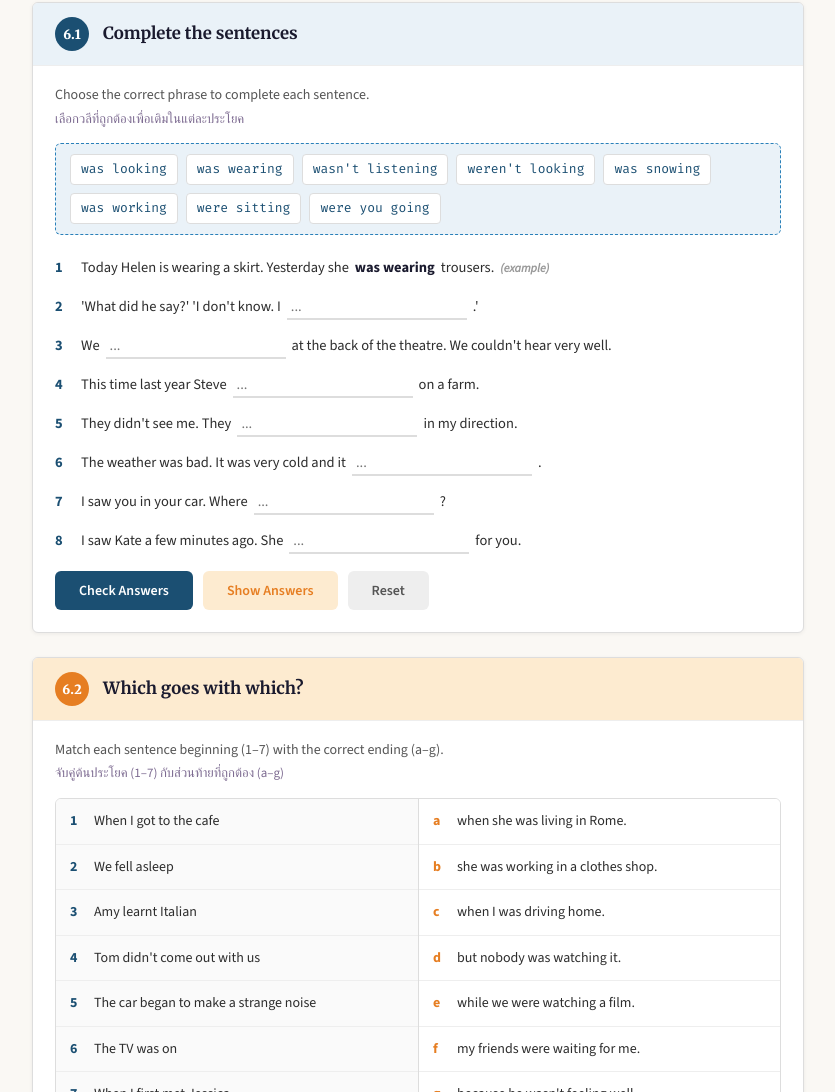
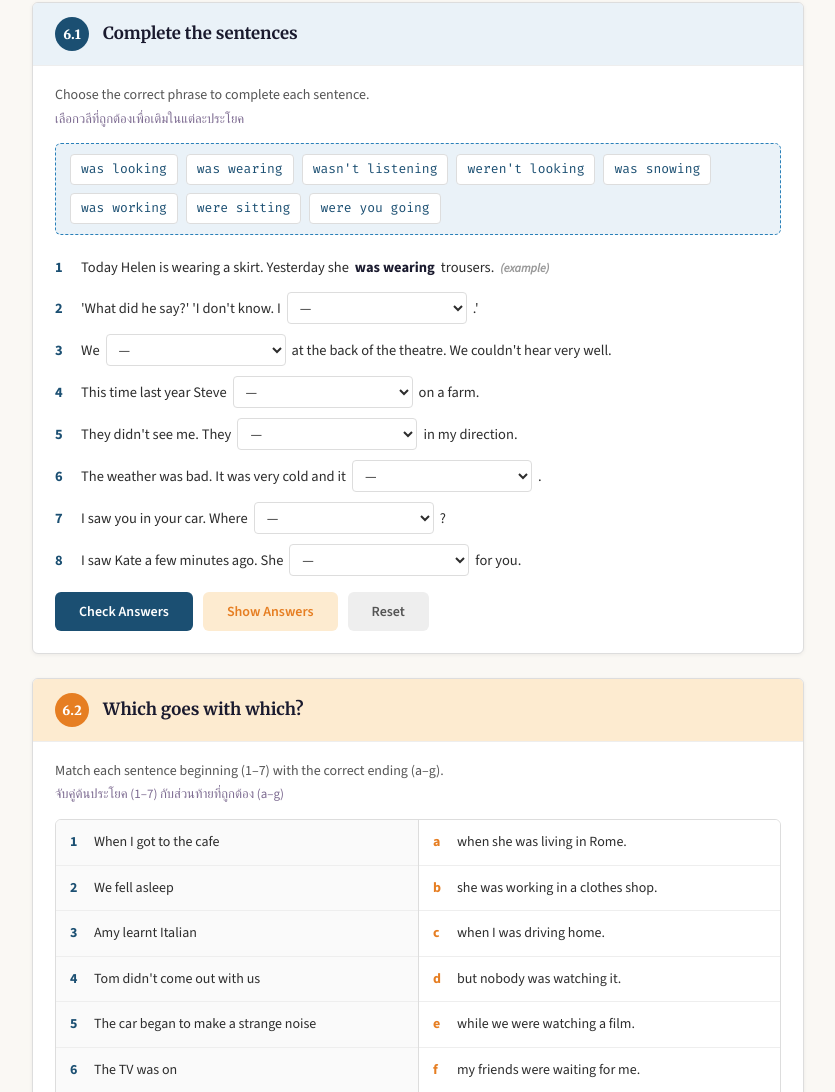
Before and after one commit to log210788/team1, a plain HTML site: page lesson2.html in a window 1280 px wide. Shown: the part 3067-4159 px from the top of the page, without its empty margins (222-1057 px from the left). Drawn offline with nearby package versions, Linux system fonts and the light colour scheme.

Commit message:
Replace text inputs with dropdowns in Exercise 6.1
- Change from typing to selection for better user experience
- Each dropdown contains all 8 word bank options
- Update JavaScript to handle select elements instead of inputs
- Maintain same styling and functionality

```diff
--- a/lesson2.html
+++ b/lesson2.html
@@ -438,29 +438,27 @@
     color: var(--blue);
     min-width: 20px;
   }
-  .fill-row input[type="text"] {
-    border: none;
-    border-bottom: 2px solid var(--border);
-    background: transparent;
+  .fill-row select {
     font-family: 'Source Sans 3', sans-serif;
     font-size: 14.5px;
-    padding: 2px 4px;
-    width: 180px;
+    padding: 4px 8px;
+    border: 1px solid var(--border);
+    border-radius: 4px;
+    background: #fff;
     color: var(--text);
-    transition: border-color 0.2s;
+    cursor: pointer;
+    min-width: 180px;
   }
-  .fill-row input[type="text"]:focus {
+  .fill-row select:focus {
     outline: none;
-    border-bottom-color: var(--blue-light);
+    border-color: var(--blue-light);
   }
-  .fill-row input.correct {
-    border-bottom-color: var(--green);
-    color: var(--green);
+  .fill-row select.correct {
+    border-color: var(--green);
     background: #eafaf1;
   }
-  .fill-row input.incorrect {
-    border-bottom-color: var(--red);
-    color: var(--red);
+  .fill-row select.incorrect {
+    border-color: var(--red);
     background: #fdf2f2;
   }
   .fill-row .answer-reveal {
@@ -578,7 +576,7 @@
     .sec-body { padding: 14px 16px 18px; }
     .match-grid { grid-template-columns: 1fr; }
     .match-col + .match-col { border-left: none; border-top: 1px solid var(--border); }
-    .fill-row input[type="text"] { width: 140px; }
+    .fill-row select { min-width: 140px; }
   }
 </style>
 </head>
@@ -780,31 +778,101 @@
         </div>
         <div class="fill-row">
           <span class="qnum">2</span>
-          'What did he say?' 'I don't know. I <input type="text" data-answer="wasn't listening" placeholder="...">.'<span class="answer-reveal"></span>
+          'What did he say?' 'I don't know. I <select data-answer="wasn't listening">
+            <option value="">—</option>
+            <option value="was looking">was looking</option>
+            <option value="was wearing">was wearing</option>
+            <option value="wasn't listening">wasn't listening</option>
+            <option value="weren't looking">weren't looking</option>
+            <option value="was snowing">was snowing</option>
+            <option value="was working">was working</option>
+            <option value="were sitting">were sitting</option>
+            <option value="were you going">were you going</option>
+          </select>.'<span class="answer-reveal"></span>
         </div>
         <div class="fill-row">
           <span class="qnum">3</span>
-          We <input type="text" data-answer="were sitting" placeholder="..."> at the back of the theatre. We couldn't hear very well.<span class="answer-reveal"></span>
+          We <select data-answer="were sitting">
+            <option value="">—</option>
+            <option value="was looking">was looking</option>
+            <option value="was wearing">was wearing</option>
+            <option value="wasn't listening">wasn't listening</option>
+            <option value="weren't looking">weren't looking</option>
+            <option value="was snowing">was snowing</option>
+            <option value="was working">was working</option>
+            <option value="were sitting">were sitting</option>
+            <option value="were you going">were you going</option>
+          </select> at the back of the theatre. We couldn't hear very well.<span class="answer-reveal"></span>
         </div>
         <div class="fill-row">
           <span class="qnum">4</span>
-          This time last year Steve <input type="text" data-answer="was working" placeholder="..."> on a farm.<span class="answer-reveal"></span>
+          This time last year Steve <select data-answer="was working">
+            <option value="">—</option>
+            <option value="was looking">was looking</option>
+            <option value="was wearing">was wearing</option>
+            <option value="wasn't listening">wasn't listening</option>
+            <option value="weren't looking">weren't looking</option>
+            <option value="was snowing">was snowing</option>
+            <option value="was working">was working</option>
+            <option value="were sitting">were sitting</option>
+            <option value="were you going">were you going</option>
+          </select> on a farm.<span class="answer-reveal"></span>
         </div>
         <div class="fill-row">
           <span class="qnum">5</span>
-          They didn't see me. They <input type="text" data-answer="weren't looking" placeholder="..."> in my direction.<span class="answer-reveal"></span>
+          They didn't see me. They <select data-answer="weren't looking">
+            <option value="">—</option>
+            <option value="was looking">was looking</option>
+            <option value="was wearing">was wearing</option>
+            <option value="wasn't listening">wasn't listening</option>
+            <option value="weren't looking">weren't looking</option>
+            <option value="was snowing">was snowing</option>
+            <option value="was working">was working</option>
+            <option value="were sitting">were sitting</option>
+            <option value="were you going">were you going</option>
+          </select> in my direction.<span class="answer-reveal"></span>
         </div>
         <div class="fill-row">
           <span class="qnum">6</span>
-          The weather was bad. It was very cold and it <input type="text" data-answer="was snowing" placeholder="...">.<span class="answer-reveal"></span>
+          The weather was bad. It was very cold and it <select data-answer="was snowing">
+            <option value="">—</option>
+            <option value="was looking">was looking</option>
+            <option value="was wearing">was wearing</option>
+            <option value="wasn't listening">wasn't listening</option>
+            <option value="weren't looking">weren't looking</option>
+            <option value="was snowing">was snowing</option>
+            <option value="was working">was working</option>
+            <option value="were sitting">were sitting</option>
+            <option value="were you going">were you going</option>
+          </select>.<span class="answer-reveal"></span>
         </div>
         <div class="fill-row">
           <span class="qnum">7</span>
-          I saw you in your car. Where <input type="text" data-answer="were you going" placeholder="...">?<span class="answer-reveal"></span>
+          I saw you in your car. Where <select data-answer="were you going">
+            <option value="">—</option>
+            <option value="was looking">was looking</option>
+            <option value="was wearing">was wearing</option>
+            <option value="wasn't listening">wasn't listening</option>
+            <option value="weren't looking">weren't looking</option>
+            <option value="was snowing">was snowing</option>
+            <option value="was working">was working</option>
+            <option value="were sitting">were sitting</option>
+            <option value="were you going">were you going</option>
+          </select>?<span class="answer-reveal"></span>
         </div>
         <div class="fill-row">
           <span class="qnum">8</span>
-          I saw Kate a few minutes ago. She <input type="text" data-answer="was looking" placeholder="..."> for you.<span class="answer-reveal"></span>
+          I saw Kate a few minutes ago. She <select data-answer="was looking">
+            <option value="">—</option>
+            <option value="was looking">was looking</option>
+            <option value="was wearing">was wearing</option>
+            <option value="wasn't listening">wasn't listening</option>
+            <option value="weren't looking">weren't looking</option>
+            <option value="was snowing">was snowing</option>
+            <option value="was working">was working</option>
+            <option value="were sitting">were sitting</option>
+            <option value="were you going">were you going</option>
+          </select> for you.<span class="answer-reveal"></span>
         </div>
       </div>
 
@@ -935,17 +1003,16 @@
   // ── Exercise 6.1: Fill-in-the-blank ──
   function checkEx(id) {
     const container = document.getElementById(id);
-    const inputs = container.querySelectorAll('input[type="text"]');
-    let correct = 0, total = inputs.length;
-    inputs.forEach(inp => {
-      const answer = inp.dataset.answer.trim().toLowerCase();
-      const val = inp.value.trim().toLowerCase();
-      inp.classList.remove('correct', 'incorrect');
-      if (val === answer) {
-        inp.classList.add('correct');
+    const selects = container.querySelectorAll('select');
+    let correct = 0, total = selects.length;
+    selects.forEach(sel => {
+      const answer = sel.dataset.answer;
+      sel.classList.remove('correct', 'incorrect');
+      if (sel.value === answer) {
+        sel.classList.add('correct');
         correct++;
-      } else if (val !== '') {
-        inp.classList.add('incorrect');
+      } else if (sel.value !== '') {
+        sel.classList.add('incorrect');
       }
     });
     showScore(id + '-score', correct, total);
@@ -953,12 +1020,12 @@
 
   function showAnswers(id) {
     const container = document.getElementById(id);
-    const inputs = container.querySelectorAll('input[type="text"]');
-    inputs.forEach(inp => {
-      inp.value = inp.dataset.answer;
-      inp.classList.remove('incorrect');
-      inp.classList.add('correct');
-      const reveal = inp.parentElement.querySelector('.answer-reveal');
+    const selects = container.querySelectorAll('select');
+    selects.forEach(sel => {
+      sel.value = sel.dataset.answer;
+      sel.classList.remove('incorrect');
+      sel.classList.add('correct');
+      const reveal = sel.parentElement.querySelector('.answer-reveal');
       if (reveal) { reveal.textContent = ''; reveal.classList.remove('show'); }
     });
     const score = document.getElementById(id + '-score');
@@ -967,11 +1034,11 @@
 
   function resetEx(id) {
     const container = document.getElementById(id);
-    const inputs = container.querySelectorAll('input[type="text"]');
-    inputs.forEach(inp => {
-      inp.value = '';
-      inp.classList.remove('correct', 'incorrect');
-      const reveal = inp.parentElement.querySelector('.answer-reveal');
+    const selects = container.querySelectorAll('select');
+    selects.forEach(sel => {
+      sel.value = '';
+      sel.classList.remove('correct', 'incorrect');
+      const reveal = sel.parentElement.querySelector('.answer-reveal');
       if (reveal) { reveal.textContent = ''; reveal.classList.remove('show'); }
     });
     const score = document.getElementById(id + '-score');
```
